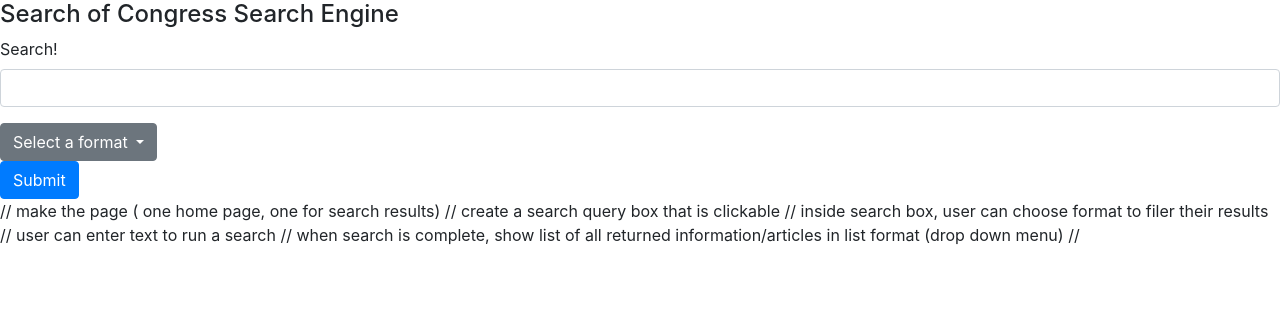
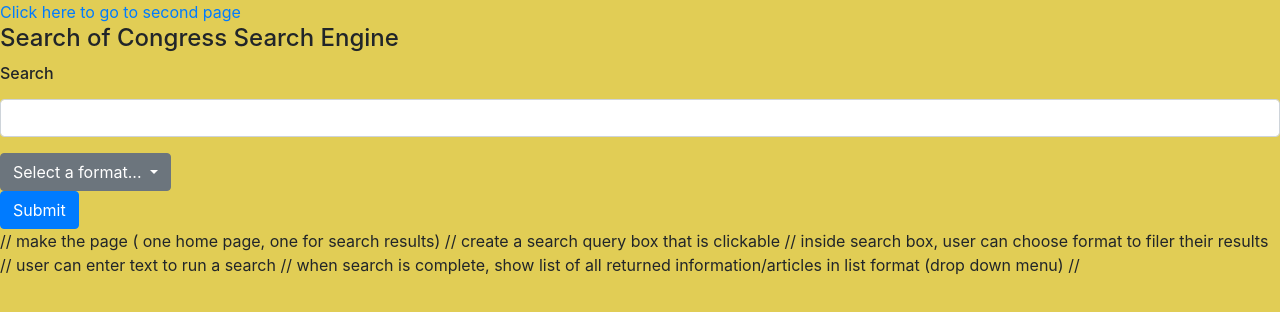
Before and after one commit to gsandoval09/Mini-group-project, a plain HTML site: page index.html in a window 1280 px wide. Drawn offline with nearby package versions, Linux system fonts and the light colour scheme.

Commit message:
Added background color. attempted to make link to second page.

```diff
--- a/index.html
+++ b/index.html
@@ -10,18 +10,23 @@
     <title>Library of Congress Search Engine </title>
 
 </head>
+<style>
+    body {
+        background-color: rgba(214, 185, 18, 0.712);
+    }
+</style>
+<a href="window.location.replace('https://developer.mozilla.org/en-US/docs/Web/API/Location.reload');">Click here to go to second page</a>
 <body>
     <main>
         <form>
             <header><h4> Search of Congress Search Engine</h4></header>
             <div class="form-group">
-              <label for="exampleInputEmail1">Search!</label>
+              <label for="exampleInputEmail1"> <h6> Search </h6></label>
               <input type="email" class="form-control" id="exampleInputEmail1" aria-describedby="emailHelp">
-
             </div>
             <div class="dropdown">
                 <button class="btn btn-secondary dropdown-toggle" type="button" id="dropdownMenuButton" data-toggle="dropdown" aria-haspopup="true" aria-expanded="false">
-                  Select a format
+                  Select a format...
                 </button>
                 <div class="dropdown-menu" aria-labelledby="dropdownMenuButton">
                   <a class="dropdown-item" href="#" format="maps">Maps</a>
```
